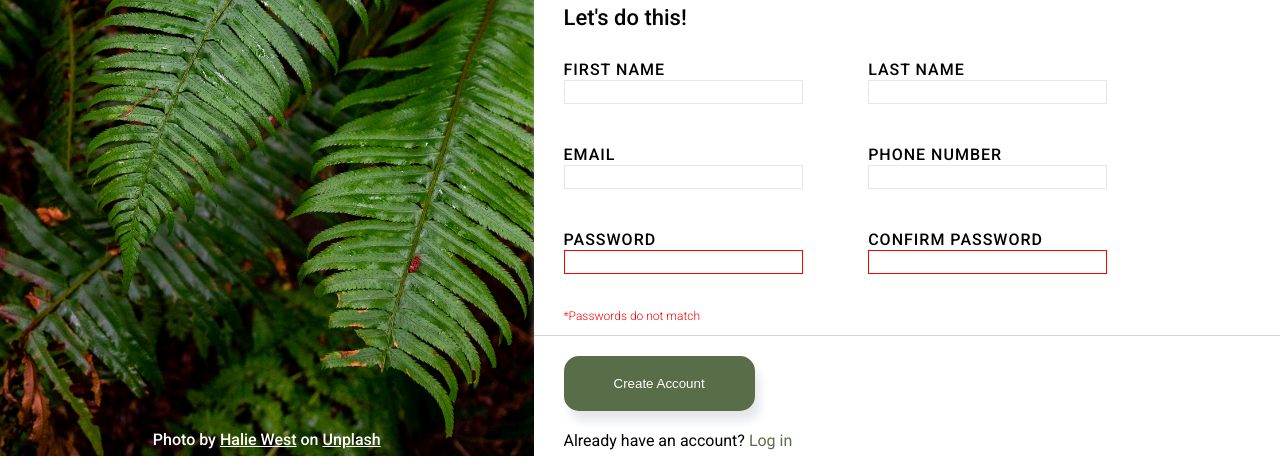
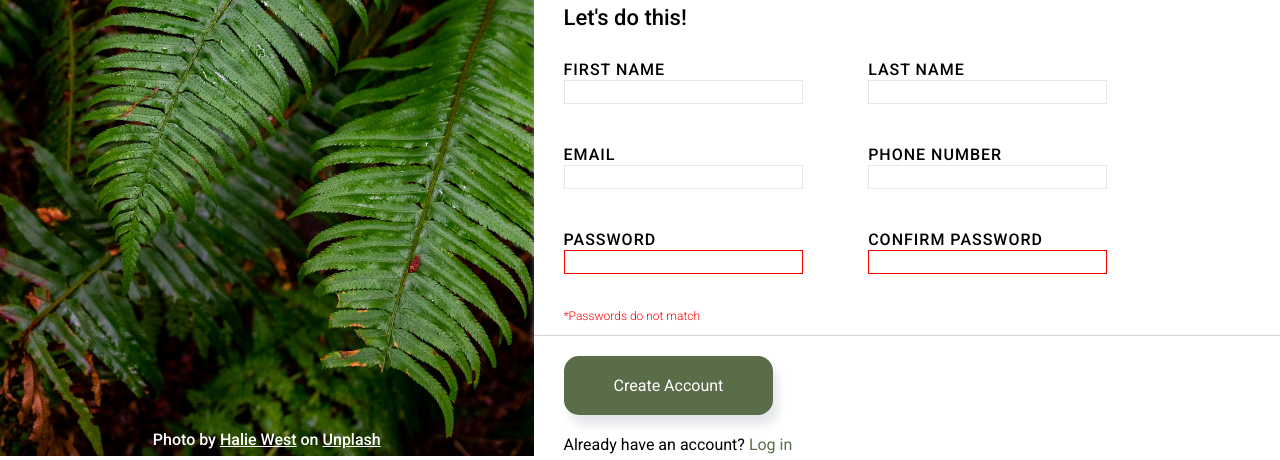
Before and after one commit to eris6/signupform, a plain HTML site: page index.html in a window 1280 px wide. Shown: the part 344-804 px from the top of the page. Drawn offline with Linux system fonts and the light colour scheme.

Commit message:
Increase font size for button

```diff
--- a/styles.css
+++ b/styles.css
@@ -171,7 +171,8 @@ input[type='password']:invalid{
     box-shadow: 5px 10px 10px #E5E7EB;
     padding: 20px 50px;
     border: none;
-
+    font-family: 'Roboto', Arial, 'Times New Roman', Times, serif;
+    font-size: 1rem;
 }
 
 .account-button:hover{
```
